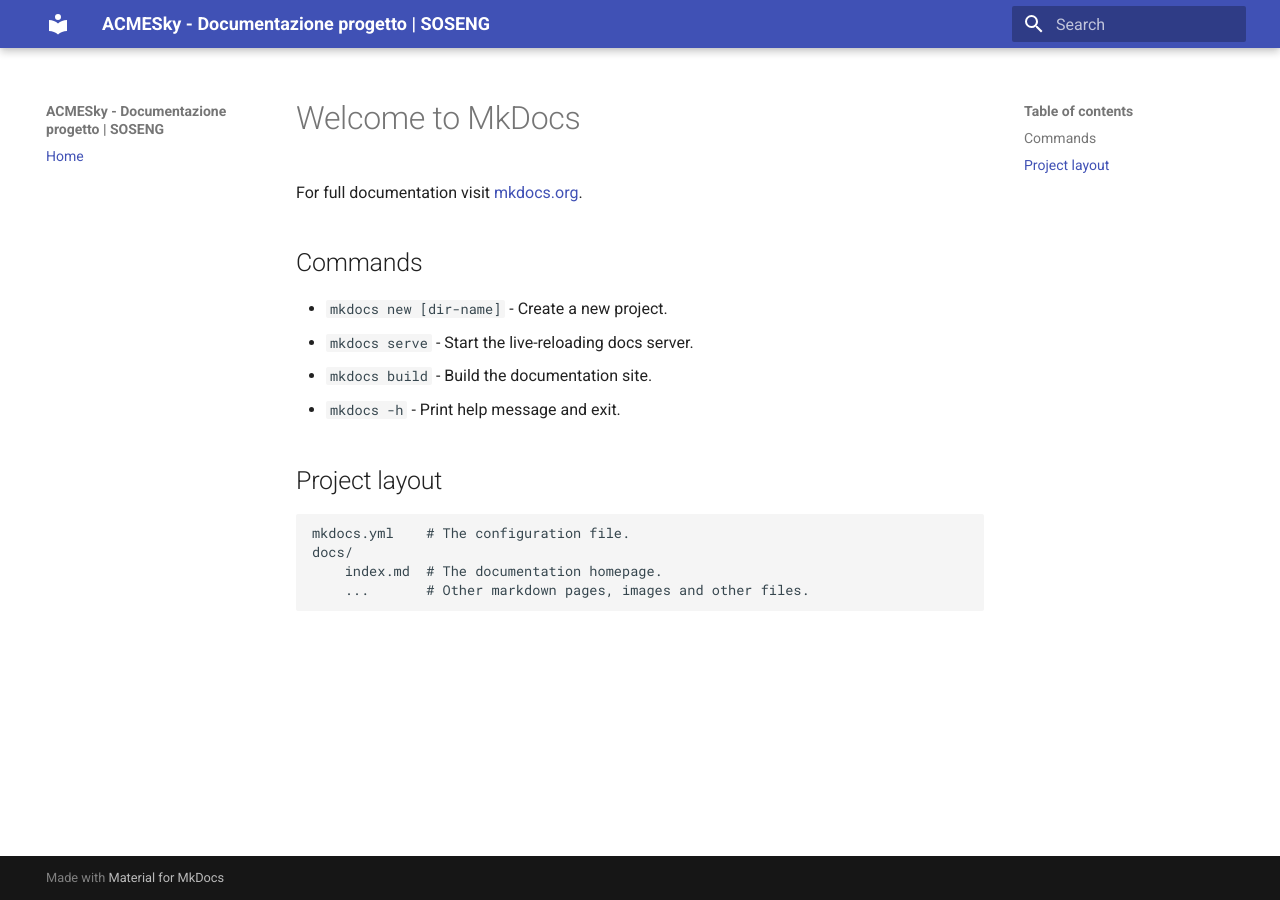
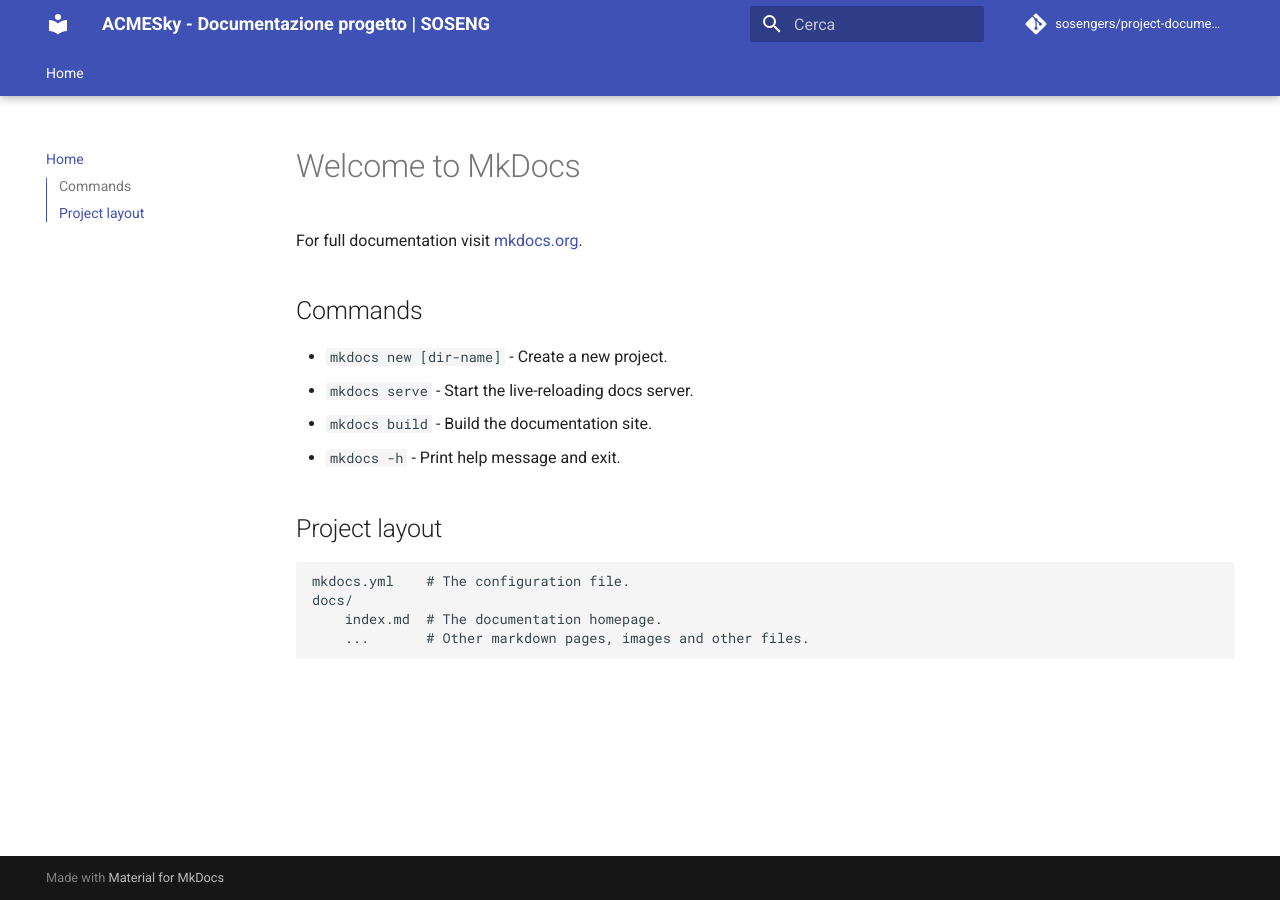
Before and after one commit to sosengers/project-documentation, an MkDocs documentation site: the page built from docs/index.md, in a window 1280 px wide. Built offline with MkDocs 1.6.1 and Material for MkDocs 9.7.7, drawn with Linux system fonts in a browser that asks for light colours; comment, search, counter and statistics services are not loaded.

Commit message:
Aggiornata configurazione MkDocs

```diff
--- a/mkdocs.yml
+++ b/mkdocs.yml
@@ -1,5 +1,13 @@
 site_name: ACMESky - Documentazione progetto | SOSENG
+repo_name: sosengers/project-documentation
+repo_url: https://github.com/sosengers/project-documentation
 theme:
   name: material
+  language: it
+  features:
+    - navigation.tabs
+    - navigation.tabs.sticky
+    - navigation.expand
+    - toc.integrate
 nav:
   - Home: "index.md"
```
